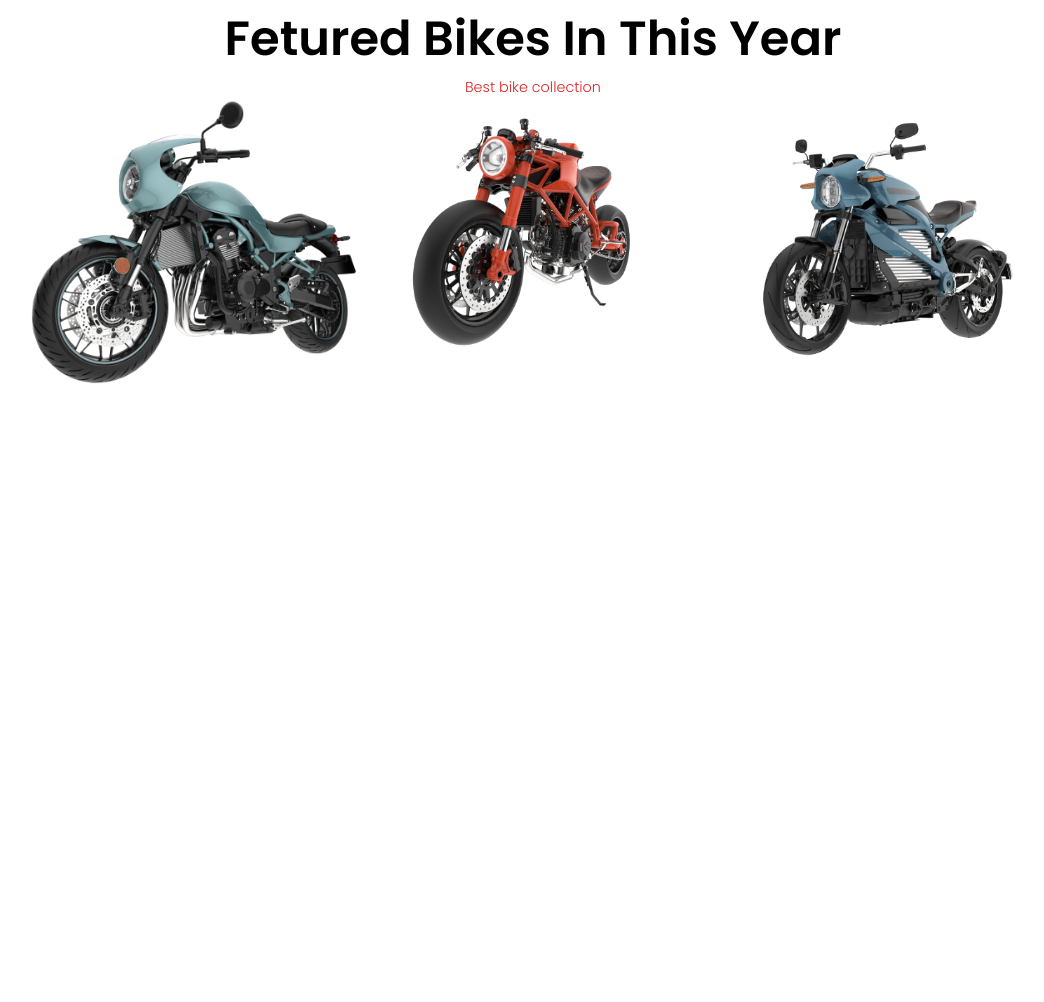
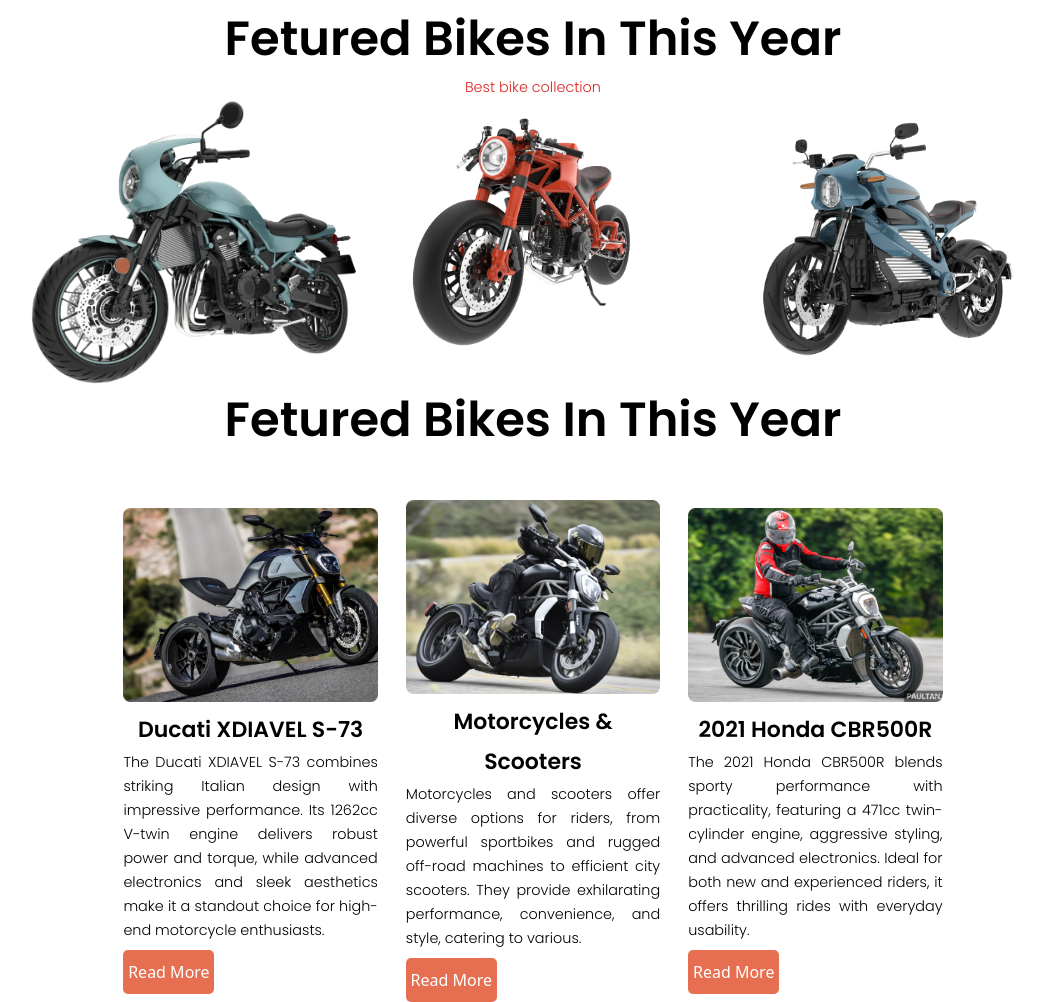
Before and after one commit to engrsakib/mordan-bike-shop, a website: page index.html in a window 1280 px wide. Shown: the part 845-1847 px from the top of the page, without its empty margins (107-1151 px from the left). Before the commit the page ends 1229 px from the top, so only its background shows below. Drawn offline with Linux system fonts and the light colour scheme.

Commit message:
Fetured bikes section

```diff
--- a/index.html
+++ b/index.html
@@ -46,7 +46,7 @@
       </nav>
       <!-- Header Content Strat -->
       <div
-        class="width80 flex-drc max-sm:flex-col gap-20 mt-7"
+        class="width80 flex-drc gap-20 mt-7"
       >
         <!-- first section start -->
         <div class="mt-12 width50 max-sm:width100">
@@ -91,14 +91,44 @@
           Best bike collection
         </p>
           <!--image  -->
-          <div class="width100 flex-drc max-sm:flex-col">
+          <div class="width100 flex-drc">
             <img class="width30 max-sm:width100" src="./biker-zone-resources/images/slider/bike1.png" alt="">
             <img class="width30 max-sm:width100" src="./biker-zone-resources/images/slider/bike2.png" alt="">
             <img class="width30 max-sm:width100" src="./biker-zone-resources/images/slider/bike4.png" alt="">
           </div>
        </div>
       <!-- featured bikes section end-->
-
+       <!-- Latest News part satrt -->
+        <div class="width80 h-auto mt-12">
+          <h1 class="heading max-sm:text-[25px] text-center text-black">Fetured Bikes In This Year</h1>
+          <div class="width100 mt-9 flex-drc gap-7">
+            <!-- card 1 start -->
+             <div class="width30 mt-2 max-sm:width100 max-sm:items-center max-sm:justify-center-center rounded-lg">
+              <img class="width100" src="./biker-zone-resources/images/others/latest1.png" alt="">
+              <h1 class="sub-heading text-center mt-2">Ducati XDIAVEL S-73</h1>
+              <p class="pragraph text-justify">The Ducati XDIAVEL S-73 combines striking Italian design with impressive performance. Its 1262cc V-twin engine delivers robust power and torque, while advanced electronics and sleek aesthetics make it a standout choice for high-end motorcycle enthusiasts.</p>
+              <button class="btn mt-2 text-white">Read More</button>
+             </div>
+             <!-- card 1 end -->
+             <!-- card 2 sarat -->
+             <div class="width30 max-sm:width100 max-sm:items-center mt-2 max-sm:justify-center-center rounded-lg">
+              <img class="width100" src="./biker-zone-resources/images/others/latest2.png" alt="">
+              <h1 class="sub-heading text-center mt-2">Motorcycles & Scooters</h1>
+              <p class="pragraph text-justify">Motorcycles and scooters offer diverse options for riders, from powerful sportbikes and rugged off-road machines to efficient city scooters. They provide exhilarating performance, convenience, and style, catering to various.</p>
+              <button class="btn mt-2 text-white">Read More</button>
+             </div>
+             <!-- card 2 end -->
+              <!-- card 3 sarat -->
+              <div class="width30 max-sm:width100 max-sm:items-center mt-2 max-sm:justify-center-center rounded-lg">
+                <img class="width100" src="./biker-zone-resources/images/others/latest3.png" alt="">
+                <h1 class="sub-heading text-center mt-2">2021 Honda CBR500R</h1>
+                <p class="pragraph text-justify">The 2021 Honda CBR500R blends sporty performance with practicality, featuring a 471cc twin-cylinder engine, aggressive styling, and advanced electronics. Ideal for both new and experienced riders, it offers thrilling rides with everyday usability.</p>
+                <button class="btn mt-2 text-white">Read More</button>
+               </div>
+               <!-- card 3 end -->
+          </div>
+        </div>
+       <!-- Latest News part end -->
      </main>
     <!-- main fucntion end -->
   </body>
--- a/src/input.css
+++ b/src/input.css
@@ -28,25 +28,32 @@
     line-height: 72px;
     letter-spacing: 0px;
   }
-  .width40{
+  .sub-heading {
+    font-family: Poppins;
+    font-size: 22px;
+    font-weight: 600;
+    line-height: 40px;
+    letter-spacing: 0%;
+  }
+  .width40 {
     width: 40%;
   }
-  .width30{
+  .width30 {
     width: 33%;
   }
-  .width50{
+  .width50 {
     width: 50%;
   }
-  .width60{
+  .width60 {
     width: 60%;
   }
-  .width100{
-    width: 100%
+  .width100 {
+    width: 100%;
   }
 }
 /* components layers */
-@layer components{
-  .flex-drc{
-    @apply flex justify-between items-center;
+@layer components {
+  .flex-drc {
+    @apply flex justify-between items-center max-sm:flex-col;
   }
 }
```
Also changed, not shown: output/output.css.
